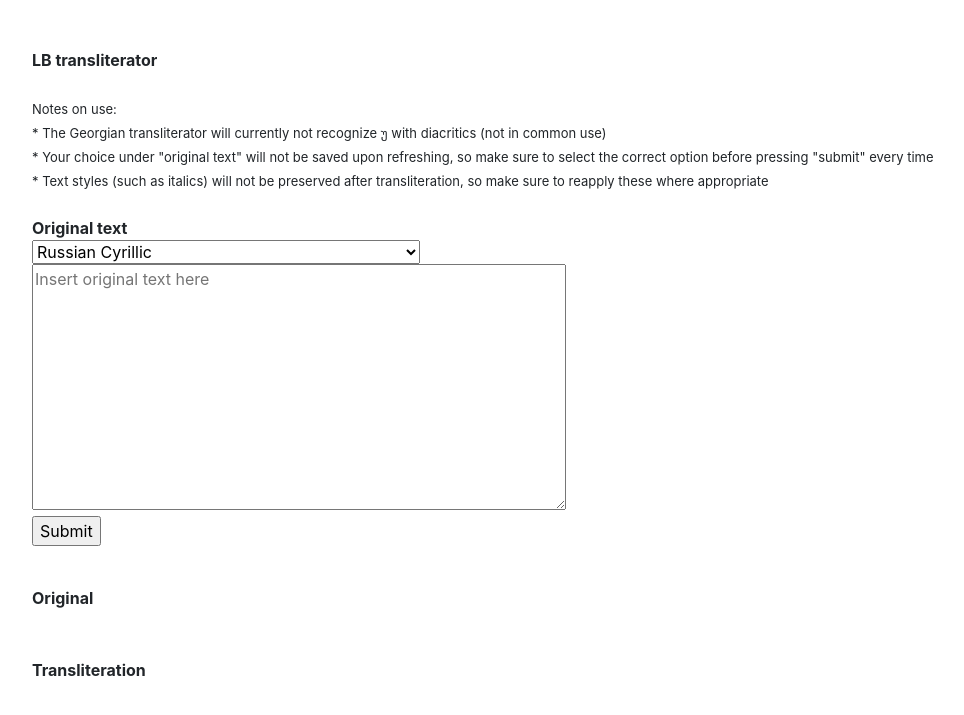
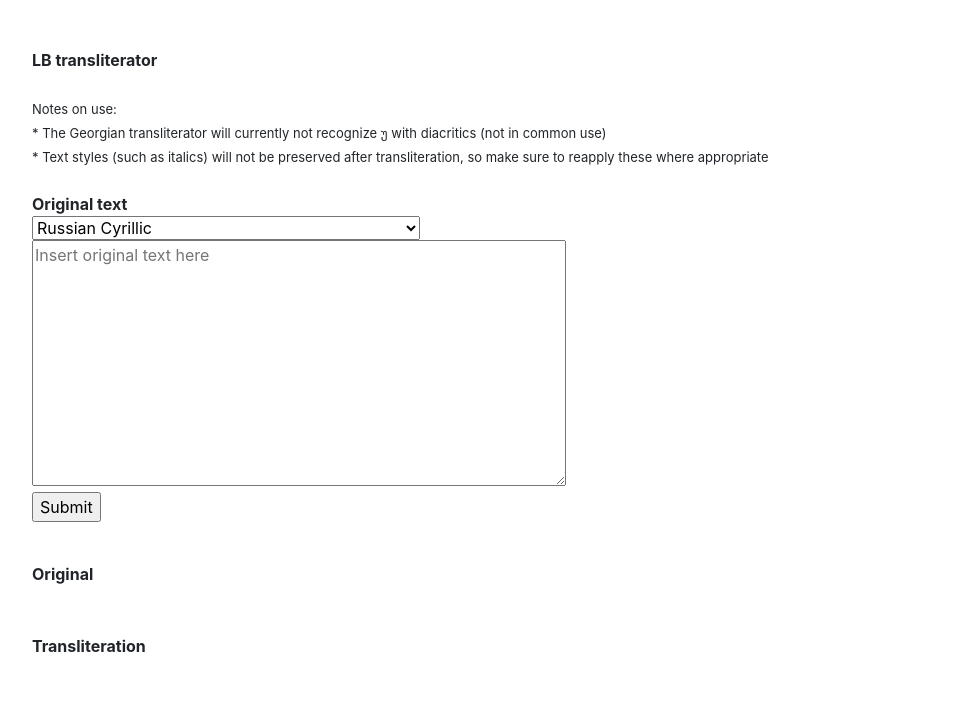
Before and after one commit to annemarijn/lbtransliterator, a Flask app: page / in a window 1280 px wide. Shown: the top 715 px of the page, without its empty margins (86-1050 px from the left). Run offline with Flask 2, Linux system fonts and the light colour scheme; some libraries are stand-ins or nearby versions.

Commit message:
cleaned up Notes on Use now that dropdown select save works

```diff
--- a/templates/index.html
+++ b/templates/index.html
@@ -7,7 +7,6 @@
 <h><b>LB transliterator</b></h><br><br>
 <font size="2">Notes on use:<br>
 * The Georgian transliterator will currently not recognize უ with diacritics (not in common use)<br>
-* Your choice under "original text" will not be saved upon refreshing, so make sure to select the correct option before pressing "submit" every time<br>
 * Text styles (such as italics) will not be preserved after transliteration, so make sure to reapply these where appropriate<br><br>
 </font>
 
@@ -26,7 +25,7 @@
             <option value="geo">Georgian (Mxedruli, Abkhaz, Megrelian, Ossetic)</option>
         </select><br>
         <textarea placeholder="Insert original text here" name="origtext" rows="10" cols="50"></textarea><br>
-        <input type="submit" value="Submit" id="submit">
+        <input type="submit" value="Submit">
 
 </form>
 
@@ -41,32 +40,10 @@
 {{ transliteration }}
 
 <script type = "text/javascript">
-/* document.querySelector('#submit').onclick = setCookie();
-
-languagecookie = getCookie();
-document.getElementById("selectlanguage").setAttribute('Selected', languagecookie);
-
-function setCookie(){
-    var value = document.getElementById("selectlanguage").value;
-    localStorage.setItem("language", value);
-}
-
-function getCookie(){
-    if (localStorage.getItem("language") === null) { // Check if a language was saved to local storage
-        return "rus";
-        }
-    return localStorage.getItem("language");
-}
-
-*/
 
 document.getElementById("selectlanguage").onchange = function() {
     localStorage.setItem("language", document.getElementById("selectlanguage").value);
 };
-
-/* if (localStorage.getItem("language")) {
-    document.getElementById("selectlanguage").options[localStorage.getItem("language")].selected = true;
-} */
 
 window.onload = function() {
     if(localStorage["language"])
--- a/templates/layout.html
+++ b/templates/layout.html
@@ -17,9 +17,6 @@
         <script src="https://cdnjs.cloudflare.com/ajax/libs/popper.js/1.12.3/umd/popper.min.js"></script>
         <script src="https://maxcdn.bootstrapcdn.com/bootstrap/4.0.0-beta.2/js/bootstrap.min.js"></script>
 
-        <!-- jquery cookie -->
-        <script src="https://cdnjs.cloudflare.com/ajax/libs/jquery-cookie/1.4.1/jquery.cookie.min.js"></script>
-
         <title>LB transliterator {% block title %}{% endblock %}</title>
 
     </head>
```
